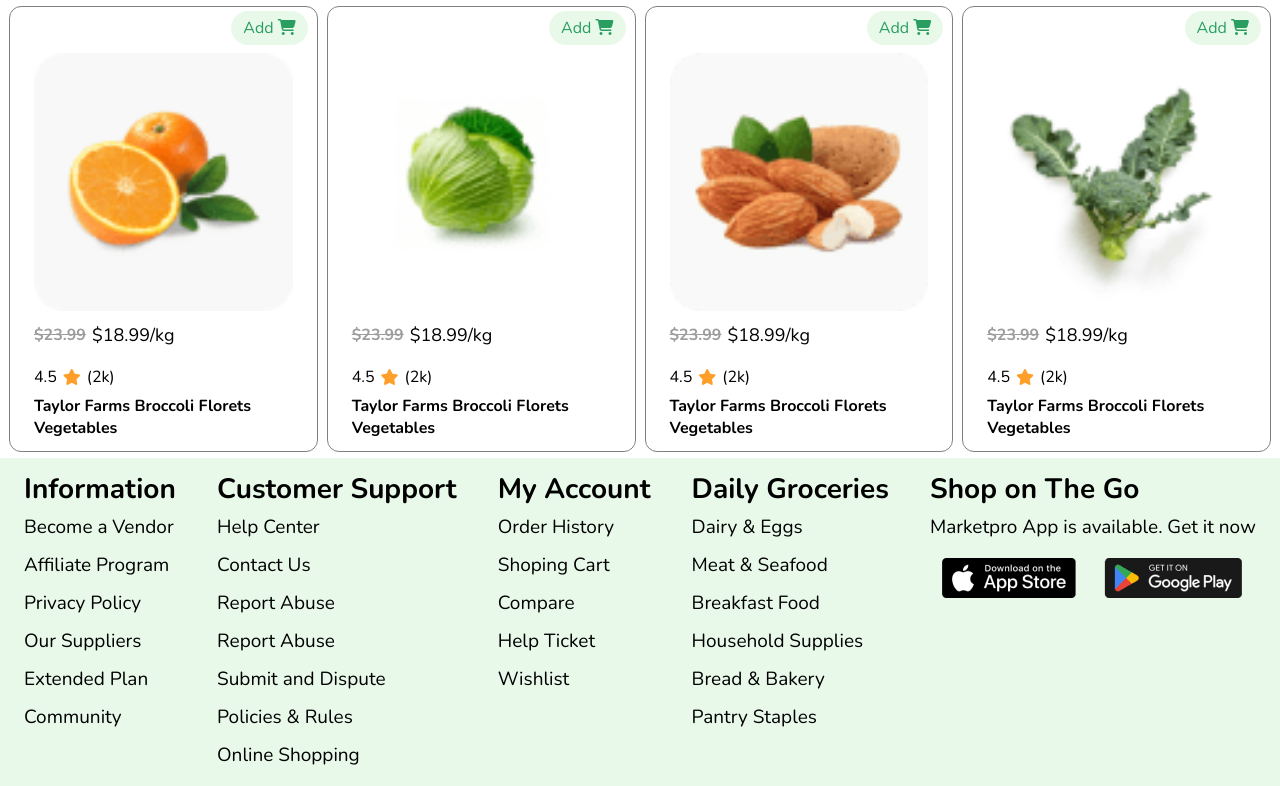
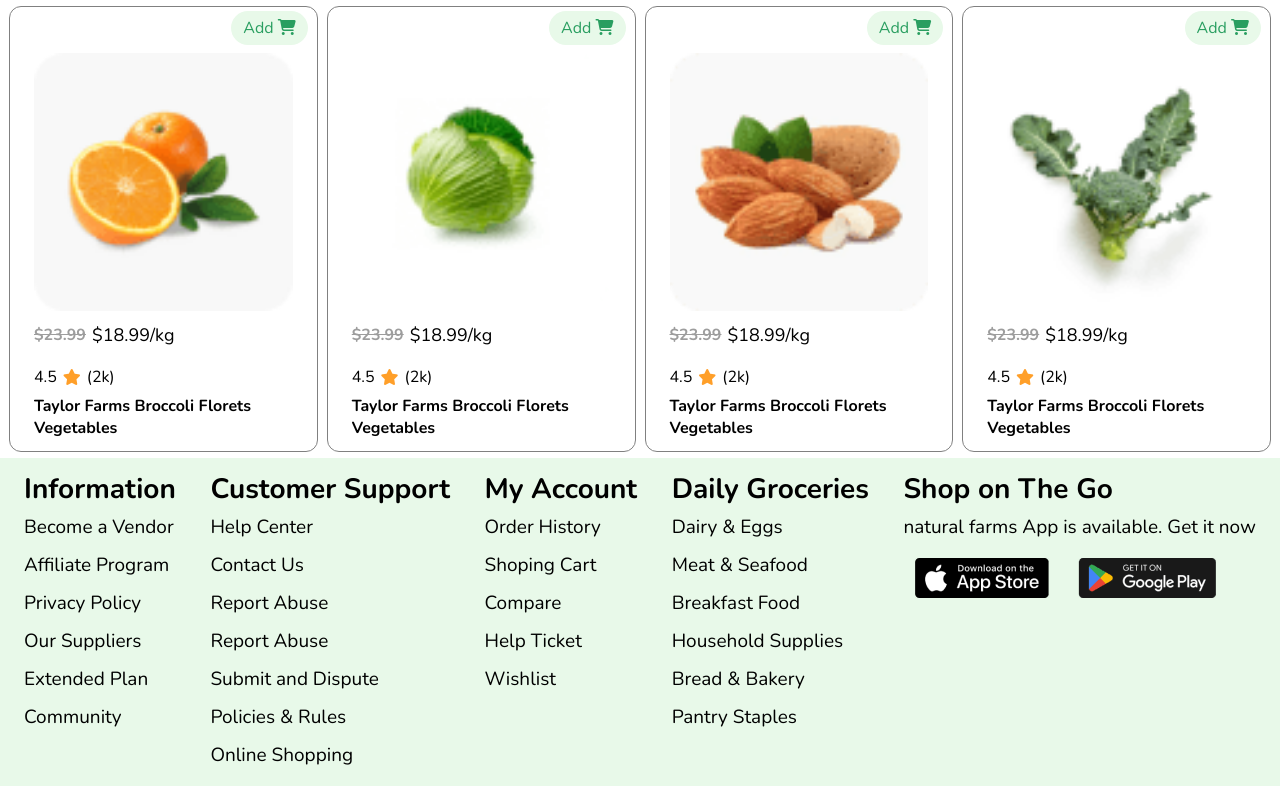
Before and after one commit to webdevelopersrinu/landing_page, a plain HTML site: page index.html in a window 1280 px wide. Shown: the part 1176-1962 px from the top of the page. Drawn offline with nearby package versions, Linux system fonts and the light colour scheme.

Commit message:
change app name

```diff
--- a/index.html
+++ b/index.html
@@ -363,7 +363,7 @@
       </div>
       <div>
         <span>Shop on The Go</span>
-        <p>Marketpro App is available. Get it now</p>
+        <p>natural farms App is available. Get it now</p>
         <div class="footer-img">
           <img
             src="img/MarketPro - E-commerce React JS Template_files/store-img1.png"
```
